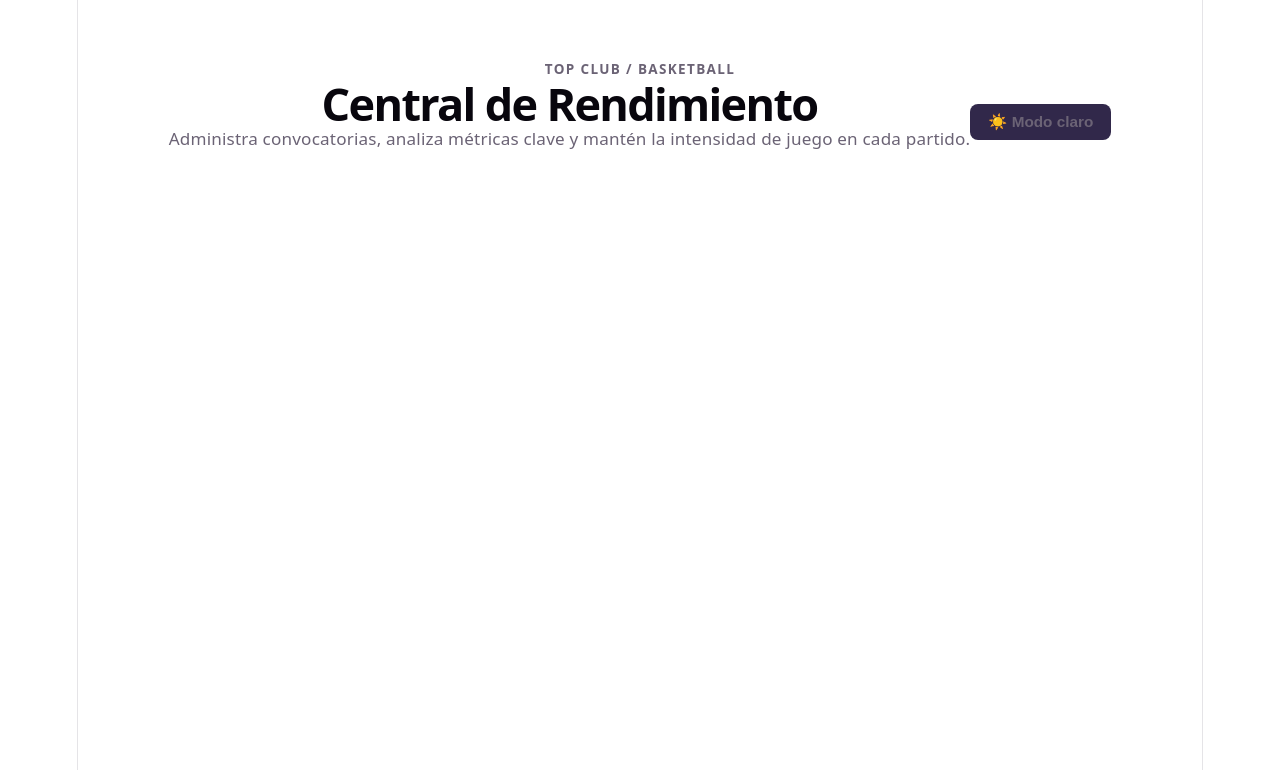
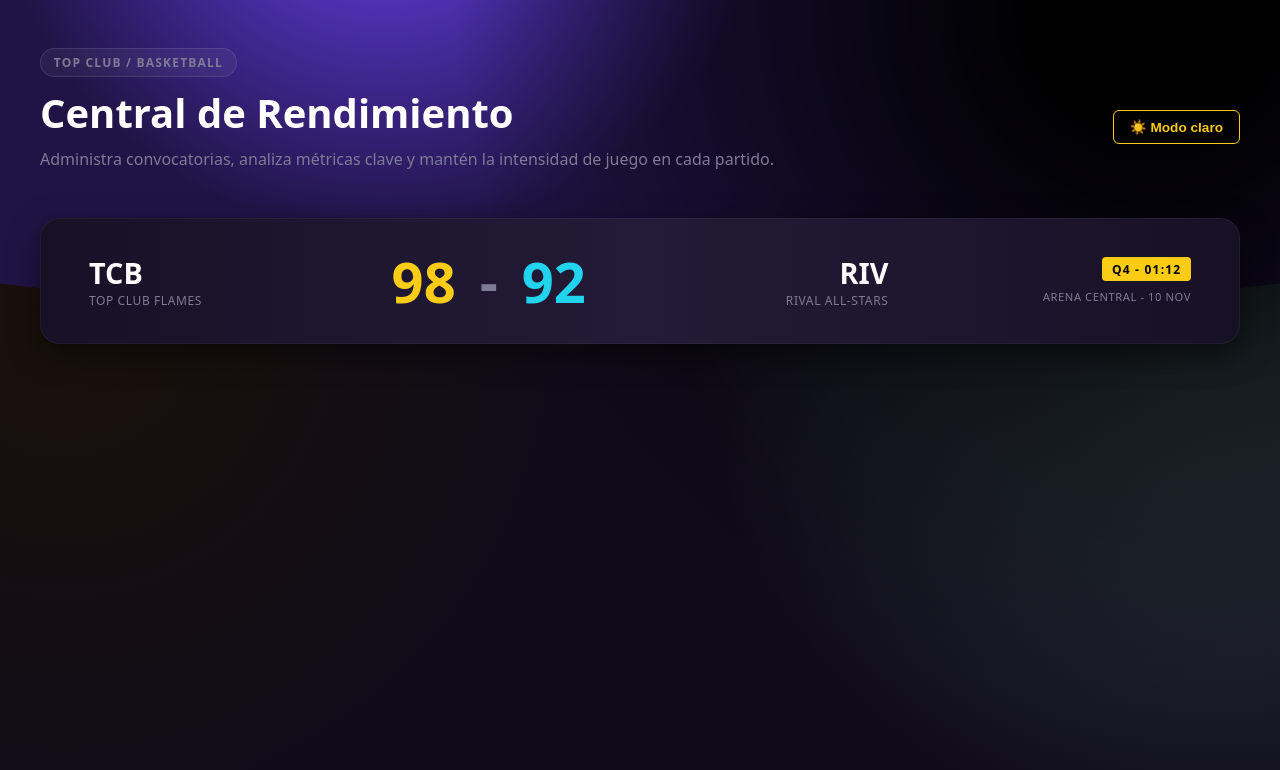
Before and after one commit to valentinasancheztab/parcialFinal, a React (Vite) app in the folder proyecto_final/: page / in a window 1280 px wide. Shown: the top 770 px of the page. Built offline with nearby package versions, Linux system fonts and the light colour scheme.

Commit message:
posicionamiento coorrecto de los degradados y funcionamiento del tema de modo oscuro y modo dia

```diff
--- a/proyecto_final/src/App.css
+++ b/proyecto_final/src/App.css
@@ -1,104 +1,153 @@
-.dashboard-container {
-  max-width: 1200px;
-  margin: 0 auto;
+.dashboard {
+
+  background: var(--bg-complex);
+  background-attachment: fixed;
+
+  width: 100%;
+  min-height: 100vh;
   padding: 3rem 2rem;
 }
 
-/* --- HEADER --- */
-.dashboard-header {
-  margin-bottom: 2rem;
+/* BEM Modifier para el contenedor principal */
+.dashboard.dashboard--light {
+  /* --- COLORES DEL MODO CLARO ("Café y Gris") --- */
+  --color-purple: #2d1f5a;
+  --color-dark: #1a142b;
+  --glow-brown: #422a1166;
+  --glow-teal: #3d5c61d2;
+  --glow-top-right: #000000f8;
+  --glow-top-left: #54438b;
+
+  /* Redefinimos el fondo completo aquí para forzar al navegador a pintarlo de nuevo */
+  --bg-complex:
+    radial-gradient(circle at 90% 1%, var(--glow-top-right) 8%, transparent 50%),
+    radial-gradient(circle at 30% -20%, var(--glow-top-left) 8%, transparent 30%),
+    radial-gradient(ellipse 200% 100% at 50% -30%, var(--color-purple) 0%, var(--color-purple) 70%, transparent 70.1%),
+    radial-gradient(circle at 5% 40%, var(--glow-brown) 0%, transparent 40%),
+    radial-gradient(circle at 95% 40%, var(--glow-teal) 0%, transparent 40%),
+    var(--color-dark);
 }
 
-.badge {
-  color: var(--text-secondary);
-  font-size: 0.75rem;
-  font-weight: 700;
-  letter-spacing: 0.1em;
+
+
+.dashboard__content {
+  max-width: 1200px;
+  margin: 0 auto;
+  background-color: transparent;
 }
 
-.header-main {
+/* --- BEM: ELEMENTS OF 'dashboard' --- */
+.dashboard__header {
+  margin-bottom: 3rem;
+  max-width: 1200px;
+  margin-left: auto;
+  margin-right: auto;
+}
+
+.dashboard__header-main {
   display: flex;
   justify-content: space-between;
   align-items: center;
   margin-top: 0.5rem;
 }
 
-.header-main h1 {
+.dashboard__header-text h1 {
   margin: 0 0 0.5rem 0;
   font-size: 2.5rem;
-  font-weight: 600;
 }
 
-.header-main p {
+.dashboard__header-text p {
   color: var(--text-secondary);
   margin: 0;
-  font-size: 0.95rem;
 }
 
-.theme-toggle {
-  background-color: #31284a;
-  color: var(--accent-yellow);
-  border: none;
-  padding: 0.5rem 1rem;
-  border-radius: 8px;
-  cursor: pointer;
-  font-weight: 600;
-  font-size: 0.85rem;
+/* --- BEM: BLOCK 'badge' --- */
+.badge {
+  color: var(--text-secondary);
+  font-size: 0.75rem;
+  font-weight: bold;
+  letter-spacing: 0.1em;
+
+  /* Fondo semi-transparente (cristal) */
+  background-color: rgba(255, 255, 255, 0.05);
+  padding: 0.3rem 0.8rem;
+  border-radius: 20px;
+  border: 1px solid rgba(255, 255, 255, 0.1);
+  display: inline-block;
 }
 
-/* --- SCORE SECTION --- */
-.score-section {
+.badge--yellow {
+  background-color: var(--accent-yellow);
+  color: #000;
+  padding: 0.2rem 0.6rem;
+  border-radius: 4px;
+  border: none;
+}
+
+/* --- BEM: BLOCK 'score-board' --- */
+.score-board {
   display: flex;
   justify-content: space-between;
   align-items: center;
-  background: linear-gradient(90deg, rgba(23,17,38,1) 0%, rgba(35,27,55,1) 50%, rgba(23,17,38,1) 100%);
-  padding: 2rem 3rem;
+  background: linear-gradient(90deg, #171126 0%, #231b37 50%, #171126 100%);
+  padding: 1.5rem 3rem;
   border-radius: 20px;
   margin-bottom: 3rem;
-  border: 1px solid rgba(255,255,255,0.05);
+  border: 1px solid rgba(255, 255, 255, 0.05);
+  box-shadow: 0 10px 30px rgba(0, 0, 0, 0.5);
+
+  max-width: 1200px;
+  margin-left: auto;
+  margin-right: auto;
 }
 
-.team {
-  text-align: center;
+/* --- BEM: ELEMENTS OF 'score-board' --- */
+.score-board__team {
   flex: 1;
 }
 
-.team-home { text-align: left; }
-.team-away { text-align: right; }
-
-.team h2 {
-  margin: 0;
-  font-size: 2rem;
-  font-weight: 700;
+.score-board__team--home {
+  text-align: left;
 }
 
-.team-name {
+.score-board__team--away {
+  text-align: right;
+}
+
+.score-board__team-abbr {
+  margin: 0;
+  font-size: 1.8rem;
+  font-weight: bold;
+}
+
+.score-board__team-name {
   color: var(--text-secondary);
   font-size: 0.75rem;
   letter-spacing: 0.05em;
+  display: block;
 }
 
-.score {
+.score-board__score {
   font-size: 3.5rem;
-  font-weight: 700;
+  font-weight: bold;
   display: flex;
   align-items: center;
-  gap: 1rem;
+  gap: 1.5rem;
 }
 
-.score-number.accent {
+.score-board__number {
+  color: #22d3ee;
+}
+
+.score-board__number--accent {
   color: var(--accent-yellow);
 }
 
-.score-number:not(.accent) {
-  color: var(--accent-cyan);
-}
-
-.score-divider {
+.score-board__divider {
   color: var(--text-secondary);
 }
 
-.match-info {
+.score-board__info {
   flex: 1;
   text-align: right;
   display: flex;
@@ -107,55 +156,8 @@
   gap: 0.5rem;
 }
 
-.badge-yellow {
-  background-color: var(--accent-yellow);
-  color: #000;
-  padding: 0.2rem 0.5rem;
-  border-radius: 4px;
-  font-weight: bold;
-  font-size: 0.8rem;
-}
-
-.venue {
+.score-board__venue {
   color: var(--text-secondary);
-  font-size: 0.75rem;
+  font-size: 0.7rem;
   letter-spacing: 0.05em;
 }
-
-/* --- MAIN DASHBOARD (Buscador) --- */
-.dashboard-main {
-  background-color: var(--card-bg);
-  border-radius: 20px;
-  padding: 2rem;
-}
-
-.search-label {
-  display: block;
-  color: var(--text-secondary);
-  font-size: 0.75rem;
-  letter-spacing: 0.05em;
-  margin-bottom: 0.5rem;
-}
-
-.search-bar {
-  background-color: rgba(0,0,0,0.2);
-  border-radius: 12px;
-  padding: 0.8rem 1rem;
-  display: flex;
-  align-items: center;
-  gap: 0.5rem;
-  border: 1px solid rgba(255,255,255,0.05);
-}
-
-.search-bar input {
-  background: transparent;
-  border: none;
-  color: white;
-  width: 100%;
-  outline: none;
-  font-size: 1rem;
-}
-
-.search-bar input::placeholder {
-  color: var(--text-secondary);
-}
--- a/proyecto_final/src/App.jsx
+++ b/proyecto_final/src/App.jsx
@@ -2,39 +2,54 @@ import { useState } from 'react'
 import './App.css'
 
 function App() {
-  // 1. Creamos la "memoria" (estado).
-  // isLightMode empieza siendo 'false' (osea, modo oscuro por defecto)
   const [isLightMode, setIsLightMode] = useState(false)
 
-  // 2. Esta función se ejecuta cuando hacemos clic en el botón.
-  // Simplemente cambia el valor al contrario (de falso a verdadero y viceversa)
   const toggleTheme = () => {
     setIsLightMode(!isLightMode)
   }
 
   return (
-    // 3. Magia: Si isLightMode es verdadero, le agregamos la clase CSS "light-mode"
-    <div className={`dashboard-container ${isLightMode ? 'light-mode' : ''}`}>
+    <div className={`dashboard ${isLightMode ? 'dashboard--light' : ''}`}>
 
-      <header className="dashboard-header">
-        <div className="header-top">
+      <header className="dashboard__header">
+        <div className="dashboard__header-top">
           <span className="badge">TOP CLUB / BASKETBALL</span>
         </div>
 
-        <div className="header-main">
-          <div className="header-text">
+        <div className="dashboard__header-main">
+          <div className="dashboard__header-text">
             <h1>Central de Rendimiento</h1>
             <p>Administra convocatorias, analiza métricas clave y mantén la intensidad de juego en cada partido.</p>
           </div>
 
-          {/* 4. Le decimos al botón que al hacer clic (onClick) ejecute la función.
-              Además, el texto del botón cambia dependiendo del modo. */}
           <button className="theme-toggle" onClick={toggleTheme}>
             {isLightMode ? '🌙 Modo oscuro' : '☀️ Modo claro'}
           </button>
-
         </div>
       </header>
+
+      <section className="score-board">
+        <div className="score-board__team score-board__team--home">
+          <h2 className="score-board__team-abbr">TCB</h2>
+          <span className="score-board__team-name">TOP CLUB FLAMES</span>
+        </div>
+
+        <div className="score-board__score">
+          <span className="score-board__number score-board__number--accent">98</span>
+          <span className="score-board__divider">-</span>
+          <span className="score-board__number">92</span>
+        </div>
+
+        <div className="score-board__team score-board__team--away">
+          <h2 className="score-board__team-abbr">RIV</h2>
+          <span className="score-board__team-name">RIVAL ALL-STARS</span>
+        </div>
+
+        <div className="score-board__info">
+          <div className="badge badge--yellow">Q4 - 01:12</div>
+          <div className="score-board__venue">ARENA CENTRAL - 10 NOV</div>
+        </div>
+      </section>
 
     </div>
   )
--- a/proyecto_final/src/index.css
+++ b/proyecto_final/src/index.css
@@ -1,115 +1,56 @@
 :root {
-  --text: #6b6375;
-  --text-h: #08060d;
-  --bg: #fff;
-  --border: #e5e4e7;
-  --code-bg: #f4f3ec;
-  --accent: #aa3bff;
-  --accent-bg: rgba(170, 59, 255, 0.1);
-  --accent-border: rgba(170, 59, 255, 0.5);
-  --social-bg: rgba(244, 243, 236, 0.5);
-  --shadow:
-    rgba(0, 0, 0, 0.1) 0 10px 15px -3px, rgba(0, 0, 0, 0.05) 0 4px 6px -2px;
 
-  --sans: system-ui, 'Segoe UI', Roboto, sans-serif;
-  --heading: system-ui, 'Segoe UI', Roboto, sans-serif;
-  --mono: ui-monospace, Consolas, monospace;
+  --text-primary: #ffffff;
+  --text-secondary: #7f7a96;
+  --accent-yellow: #facc15;
 
-  font: 18px/145% var(--sans);
-  letter-spacing: 0.18px;
-  color-scheme: light dark;
-  color: var(--text);
-  background: var(--bg);
-  font-synthesis: none;
-  text-rendering: optimizeLegibility;
-  -webkit-font-smoothing: antialiased;
-  -moz-osx-font-smoothing: grayscale;
 
-  @media (max-width: 1024px) {
-    font-size: 16px;
-  }
-}
+  --color-purple: #201446;
+  --color-dark: #100b1a;
+  --glow-brown: rgb(26, 17, 9);
+  --glow-teal: rgba(63, 87, 92, 0.747);
+  --glow-top-right: rgb(0, 0, 0);
+  --glow-top-left: #5a37cc;
 
-@media (prefers-color-scheme: dark) {
-  :root {
-    --text: #9ca3af;
-    --text-h: #f3f4f6;
-    --bg: #16171d;
-    --border: #2e303a;
-    --code-bg: #1f2028;
-    --accent: #c084fc;
-    --accent-bg: rgba(192, 132, 252, 0.15);
-    --accent-border: rgba(192, 132, 252, 0.5);
-    --social-bg: rgba(47, 48, 58, 0.5);
-    --shadow:
-      rgba(0, 0, 0, 0.4) 0 10px 15px -3px, rgba(0, 0, 0, 0.25) 0 4px 6px -2px;
-  }
+  --bg-complex:
 
-  #social .button-icon {
-    filter: invert(1) brightness(2);
-  }
+    radial-gradient(circle at 90% 1%, var(--glow-top-right) 8%, transparent 50%),
+    radial-gradient(circle at 30% -20%, var(--glow-top-left) 8%, transparent 30%),
+    radial-gradient(ellipse 200% 100% at 50% -30%, var(--color-purple) 0%, var(--color-purple) 70%, transparent 70.1%),
+    radial-gradient(circle at 5% 40%, var(--glow-brown) 0%, transparent 40%),
+    radial-gradient(circle at 95% 40%, var(--glow-teal) 0%, transparent 40%),
+
+    var(--color-dark);
 }
 
 body {
   margin: 0;
+  font-family: system-ui, -apple-system, sans-serif;
+  color: var(--text-primary);
+
+  background-color: var(--color-dark);
+  -webkit-font-smoothing: antialiased;
 }
 
-#root {
-  width: 1126px;
-  max-width: 100%;
-  margin: 0 auto;
-  text-align: center;
-  border-inline: 1px solid var(--border);
-  min-height: 100svh;
-  display: flex;
-  flex-direction: column;
+* {
   box-sizing: border-box;
 }
 
-h1,
-h2 {
-  font-family: var(--heading);
-  font-weight: 500;
-  color: var(--text-h);
+
+.theme-toggle {
+  background-color: transparent;
+  color: var(--accent-yellow);
+  border: 1px solid var(--accent-yellow);
+  padding: 0.5rem 1rem;
+  border-radius: 6px;
+  cursor: pointer;
+  font-weight: 600;
+  font-size: 0.85rem;
+  transition: all 0.3s ease;
 }
 
-h1 {
-  font-size: 56px;
-  letter-spacing: -1.68px;
-  margin: 32px 0;
-
-  @media (max-width: 1024px) {
-    font-size: 36px;
-    margin: 20px 0;
-  }
+.dashboard--light .theme-toggle {
+  background-color: var(--accent-yellow);
+  color: #000000;
+  border: 1px solid var(--accent-yellow);
 }
-
-h2 {
-  font-size: 24px;
-  line-height: 118%;
-  letter-spacing: -0.24px;
-  margin: 0 0 8px;
-
-  @media (max-width: 1024px) {
-    font-size: 20px;
-  }
-}
-
-p {
-  margin: 0;
-}
-
-code,
-.counter {
-  font-family: var(--mono);
-  display: inline-flex;
-  border-radius: 4px;
-  color: var(--text-h);
-}
-
-code {
-  font-size: 15px;
-  line-height: 135%;
-  padding: 4px 8px;
-  background: var(--code-bg);
-}
```
